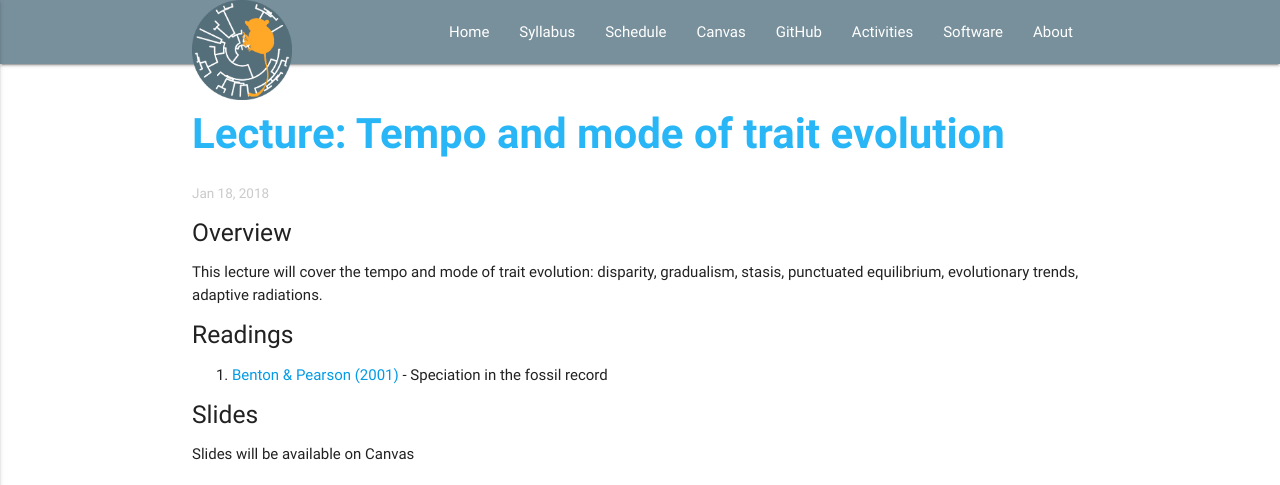
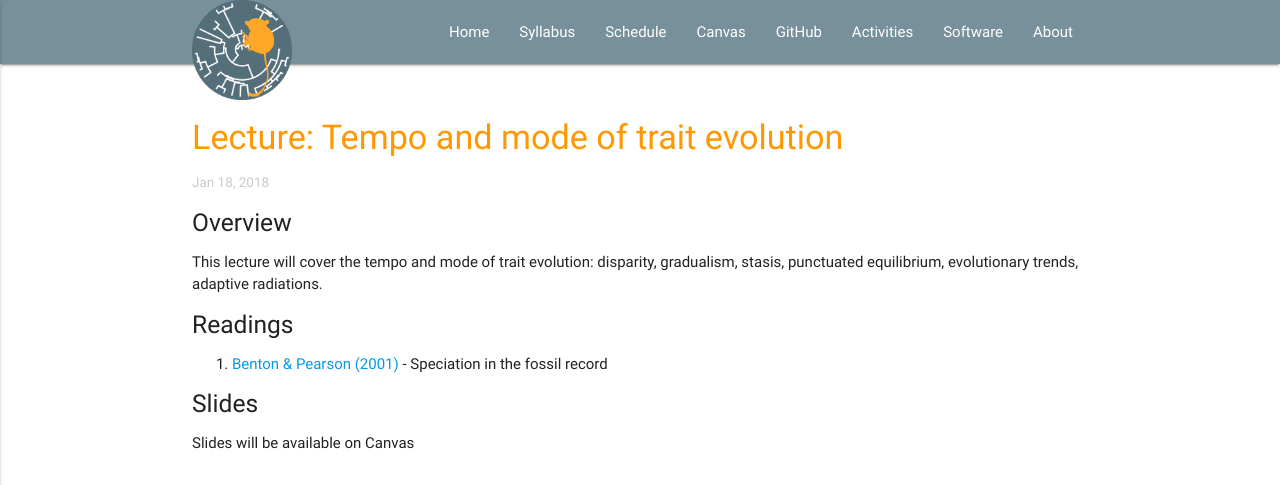
Before and after one commit to EEOB-Macroevolution/EEOB-565X-Spring2018, a Jekyll site: the page built from _posts/2018-01-18-lecture3-post.md, in a window 1280 px wide. Shown: the top 485 px of the page. Built offline with Jekyll 4.4.1, drawn with Linux system fonts in a browser that asks for light colours; grey boxes are pictures that could not be loaded.

Commit message:
minor edit to post layout

```diff
--- a/_layouts/post.html
+++ b/_layouts/post.html
@@ -6,7 +6,8 @@ layout: default
     <article class="post" itemscope itemtype="http://schema.org/BlogPosting">
 
       <header class="post-header">
-        <h1 class="post-title" itemprop="name headline">{{ page.title | escape }}</h1>
+        <br>
+        <h4 class="post-title orange-text" itemprop="name headline">{{ page.title | escape }}</h4>
         <p class="post-meta">
           <time datetime="{{ page.date | date_to_xmlschema }}" itemprop="datePublished">
             {% assign date_format = site.minima.date_format | default: "%b %-d, %Y" %}
```
